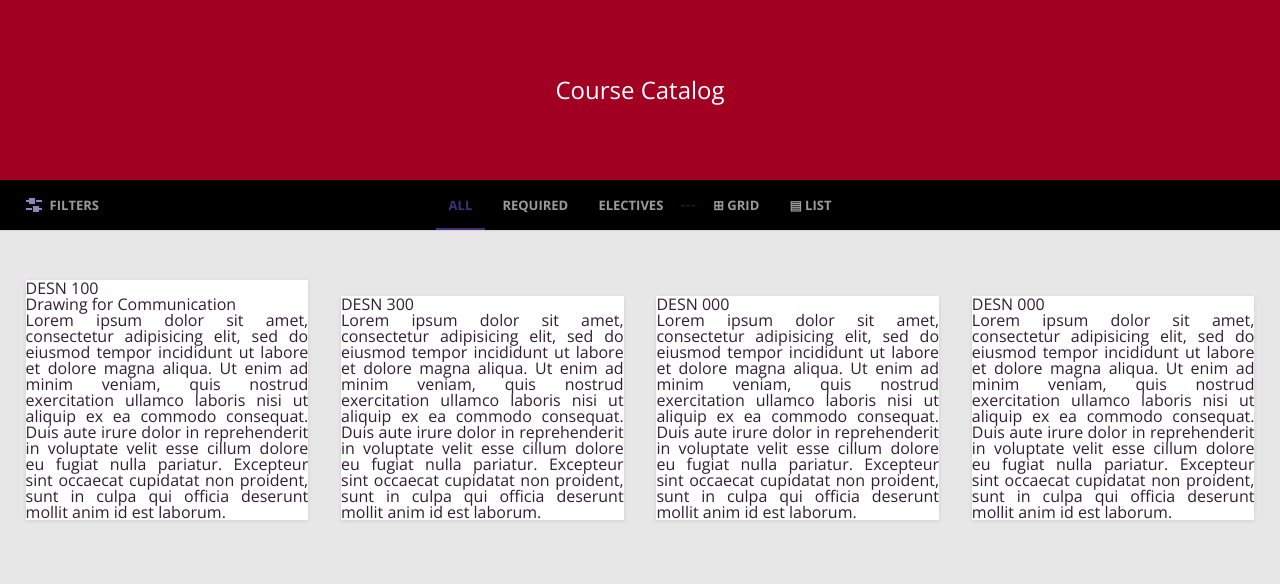
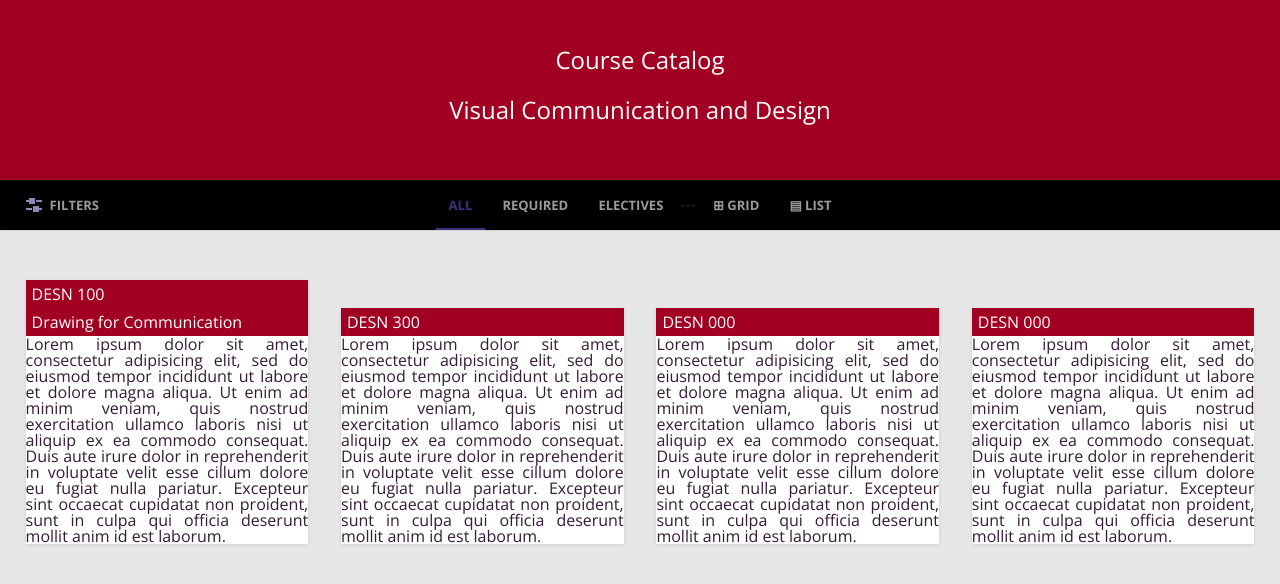
Before and after one commit to sking24/Course-Catalog, a plain HTML site: page index.html in a window 1280 px wide. Drawn offline with nearby package versions, Linux system fonts and the light colour scheme.

Commit message:
header / grid styling

```diff
--- a/css/styles.css
+++ b/css/styles.css
@@ -1,5 +1,9 @@
 
 =
+
+
+
+
 /* TYPOGRAPHY */
 
 body {
@@ -10,14 +14,26 @@ body {
 
 .cd-header {
 
-    background: #a10022;
+    background:  #a10022;
 
+}
+
+.cd-header h1 {
+    line-height: 50px;
+    padding: 35px;
 }
 
 /* CONTENT CONTAINERS */
 
 .cd-gallery li.mix {
     background: white;
+}
+
+.cd-gallery li.mix h1, h3 {
+    background:  #a10022;
+    padding: 6px;
+    color: white;
+
 }
 
 .cd-tab-filter-wrapper {
--- a/index.html
+++ b/index.html
@@ -15,12 +15,12 @@
 
 	<script src="js/modernizr.js"></script> <!-- Modernizr -->
 
-	<title>Course Catalog</title>
+	<title>Course Catalog - VCD</title>
 </head>
 <body>
 
 	<header class="cd-header">
-		<h1>Course Catalog</h1>
+        <h1>Course Catalog <br/> Visual Communication and Design</h1>
 	</header>
 
 	<main class="cd-main-content">
```
